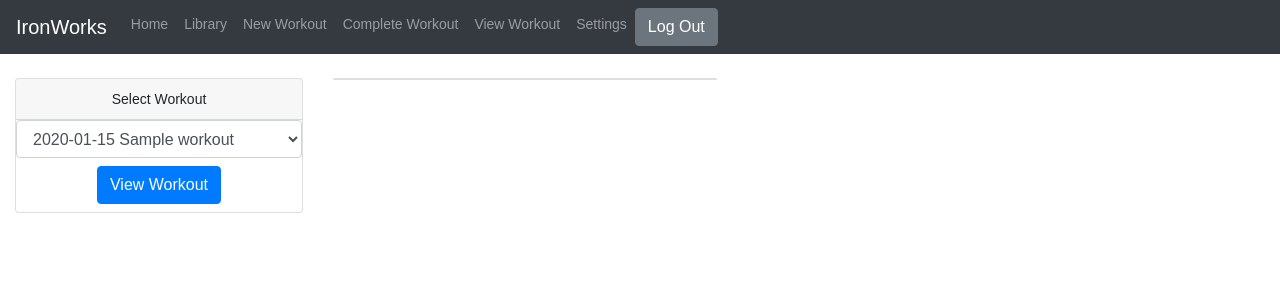
After one commit to elmertheriot/php-fitness-app, a PHP site: page /view-workout.php in a window 1280 px wide. The commit adds this page. Shown: the top 300 px of the page. Run offline with PHP 8.4, Linux system fonts and the light colour scheme; the visitor is signed in with stand-in values (Sample User, id 1); tables that the repository leaves empty hold one stand-in row (values such as "Sample post").

Commit message:
Implemented view of planned and completed workouts.

```diff
--- /dev/null
+++ b/src/view-workout.php
@@ -0,0 +1,75 @@
+<?php
+    session_start();
+    include("./workout-details.php");
+?>
+<!DOCTYPE html>
+<html lang="en">
+<head>
+    <meta charset="UTF-8">
+    <meta http-equiv="X-UA-Compatible" content="IE=edge">
+    <meta name="viewport" content="width=device-width, initial-scale=1.0">
+    <title>View Workout</title>
+    <link rel="stylesheet" href="https://stackpath.bootstrapcdn.com/bootstrap/4.5.2/css/bootstrap.min.css">
+    <style>
+        body{ font: 14px sans-serif; text-align: center; }
+    </style>
+</head>
+<body>
+    <nav class="navbar navbar-expand-lg navbar-dark bg-dark">
+        <a class="navbar-brand" href="welcome.php">IronWorks</a>
+        <button class="navbar-toggler" type="button" data-toggle="collapse" data-target="#navbarSupportContent" aria-controls="navbarSupportedContent" aria-expanded="false" aria-label="Toggle navigation">
+            <span class="navbar-toggler-icon"></span>
+        </button>
+    <div class="collapse navbar-collapse" id="navbarSupportedContent">
+        <ul class="navbar-nav mr-auto">
+        <li class="nav-item">
+            <a class="nav-link" href="welcome.php">Home</a>
+        </li>
+        <li class="nav-item">
+            <a class="nav-link" href="exercise-library.php">Library</a>
+        </li>
+        <li class="nav-item">
+            <a class="nav-link" href="add-workout.php">New Workout</a>
+        </li>
+        <li class="nav-item">
+            <a class="nav-link" href="complete-workout.php">Complete Workout</a>
+        </li>
+        <li class="nav-item" active>
+            <a class="nav-link" href="view-workout.php">View Workout <span class="sr-only">(current)</span></a>
+        </li>
+        <li class="nav-item">
+            <a class="nav-link" href="user-settings.php">Settings</a>
+        </li>
+        <li class="nav-item">
+            <a href="logout.php" class="btn btn-secondary">Log Out</a>
+        </li>
+        </ul>
+    </div>
+    </nav>
+
+    <div class="container-fluid">
+        <div class="row">
+            <div class="col" style="flex-grow: 0;">
+                <div class="card mt-4" style="width: 18rem;">
+                    <div class="card-header">
+                        Select Workout
+                    </div>
+                    <form action="<?php echo htmlspecialchars($_SERVER["PHP_SELF"]); ?>" method="post">
+                    <select class="form-control" name="workoutName">
+                        <?php
+                            displayUserWorkoutOptions($pdo);
+                        ?>
+                    </select>
+                    <button type="submit" class="btn btn-primary m-2" name="getWorkoutDetails">View Workout</button>
+                    </form>
+                </div>
+            </div>
+            <div class="col">
+                <div class="card mt-4" style="width: 24rem">
+                    <?php getWorkoutDetails($pdo); ?>
+                </div>
+            </div>
+        </div>
+    </div>
+</body>
+</html>
--- a/src/workout-details.php
+++ b/src/workout-details.php
@@ -115,4 +115,39 @@
         }
     }
 
+    function getWorkoutDetails($pdo) {
+        if(isset($_POST['getWorkoutDetails'])) {
+            $findWorkoutSQL = "SELECT * FROM completed_exercises NATURAL JOIN workouts WHERE workoutName='{$_POST['workoutName']}' AND userID={$_SESSION['id']}";
+            $findWorkoutPrep = $pdo->prepare($findWorkoutSQL);
+            $findWorkoutPrep->execute();
+
+            if($findWorkoutPrep->rowCount() < 1) {
+                //get the exercises for the workout and display them
+                $sql = "SELECT name, muscleGroup FROM workout_details NATURAL JOIN exercises NATURAL JOIN workouts WHERE workoutName='{$_POST['workoutName']}' AND userID={$_SESSION['id']}";
+                $stmt = $pdo->prepare($sql);
+                $stmt->execute();
+                $workout = $stmt->fetchAll(PDO::FETCH_ASSOC);
+
+                echo "<div class=\"card-header\">Planned Exercises</div>";
+                echo "<ul class=\"list-group list-group-flush\">";
+                foreach ($workout as &$exercise) {
+                    echo "<li class=\"list-group-item\">{$exercise['name']}</li>";
+                }
+                echo "</ul>";
+            } else {
+                //get the exercises, and the set data for each exercise, and display them.
+                $sql = "SELECT name, muscleGroup, numSet, reps, weight FROM workout_details NATURAL JOIN exercises NATURAL JOIN workouts NATURAL JOIN completed_exercises WHERE workoutName='{$_POST['workoutName']}' AND userID={$_SESSION['id']}";
+                $stmt = $pdo->prepare($sql);
+                $stmt->execute();
+                $workout = $stmt->fetchAll(PDO::FETCH_ASSOC);
+
+                echo "<div class=\"card-header\">Details</div>";
+                echo "<ul class=\"list-group list-group-flush\">";
+                foreach ($workout as &$exercise) {
+                    echo "<li class=\"list-group-item\">{$exercise['name']}\tSet: {$exercise['numSet']}\t{$exercise['reps']} Reps at\t{$exercise['weight']} lbs</li>";
+                }
+                echo "</ul>";
+            }
+        }
+    }
 ?>
```
